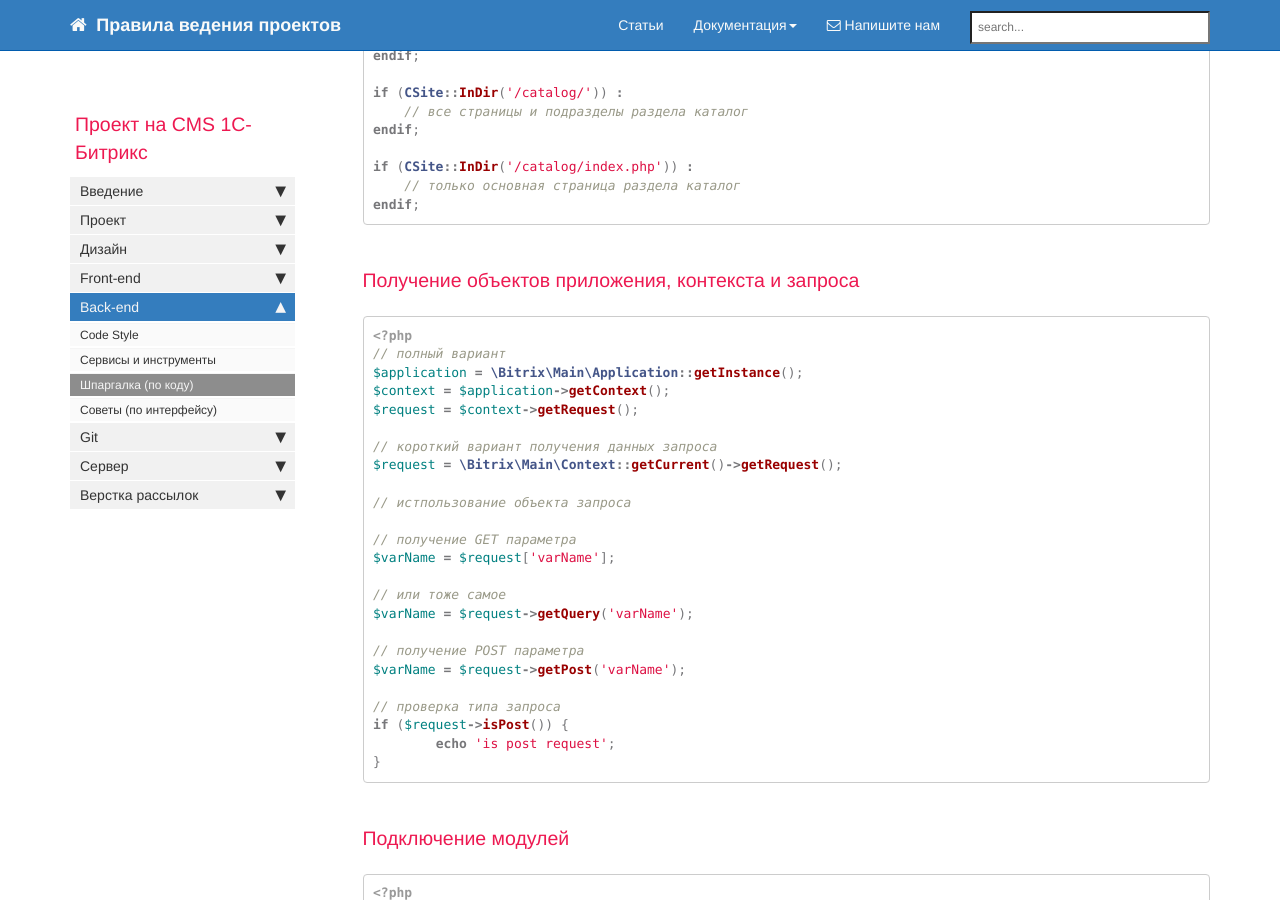
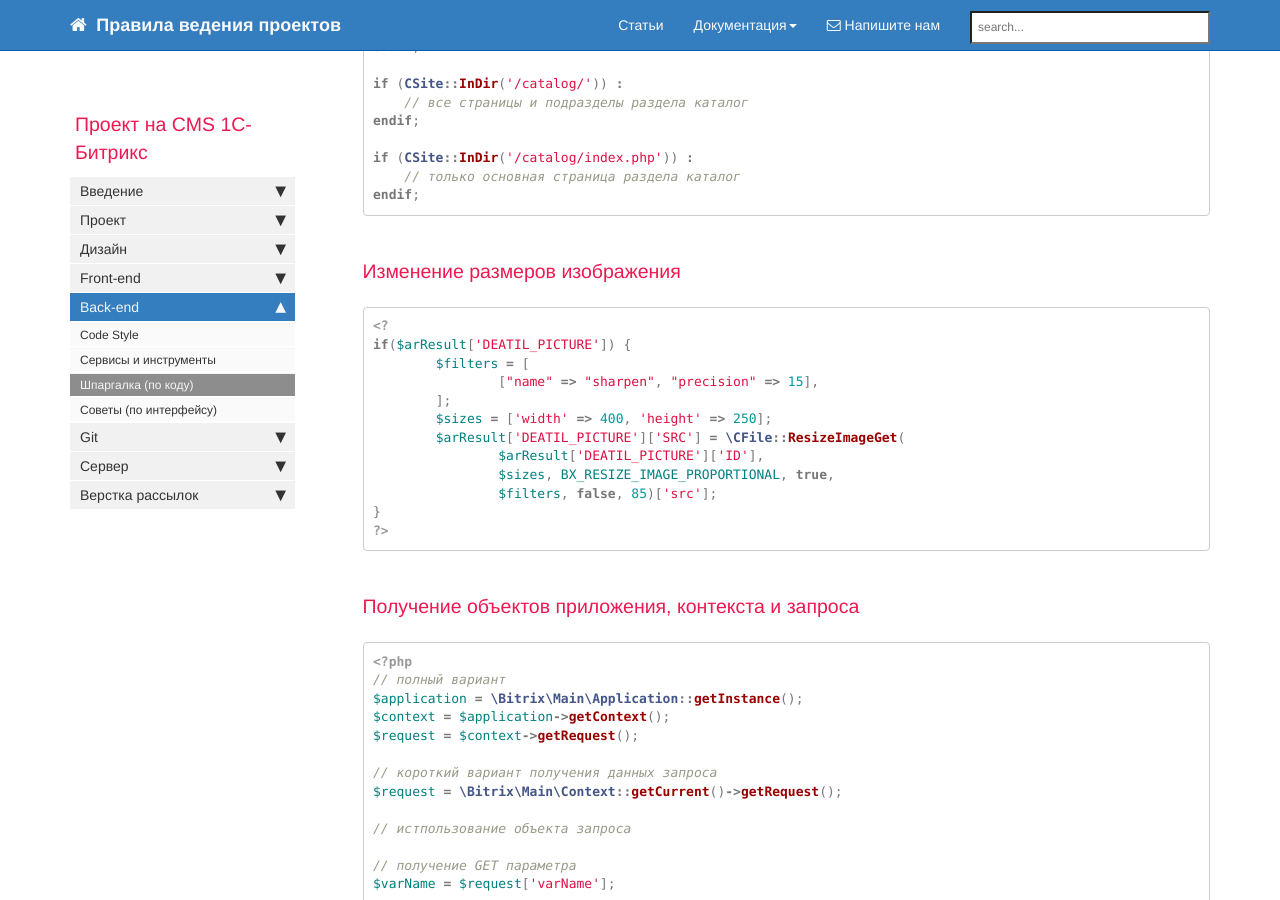
Before and after one commit to gdecider/gdecider.github.io, a Jekyll site: the page built from pages/bx/bx_back-shpora.md, in a window 1280 px wide and 900 px high, scrolled down 5020 px. Built offline with Jekyll 4.4.1, drawn with Linux system fonts in a browser that asks for light colours; nearby versions of some CDN libraries; comment, search, counter and statistics services are not loaded; some of the changed text lies outside the part shown.

Commit message:
Update bx_back-shpora.md

````diff
--- a/pages/bx/bx_back-shpora.md
+++ b/pages/bx/bx_back-shpora.md
@@ -199,6 +198,23 @@ endif;
 if (CSite::InDir('/catalog/index.php')) :
     // только основная страница раздела каталог
 endif;
+```
+
+### Изменение размеров изображения
+
+```php
+<?
+if($arResult['DEATIL_PICTURE']) {
+	$filters = [
+		["name" => "sharpen", "precision" => 15],
+	];
+	$sizes = ['width' => 400, 'height' => 250];
+	$arResult['DEATIL_PICTURE']['SRC'] = \CFile::ResizeImageGet(
+		$arResult['DEATIL_PICTURE']['ID'],
+		$sizes, BX_RESIZE_IMAGE_PROPORTIONAL, true,
+		$filters, false, 85)['src'];
+}
+?>
 ```
 
 ### Получение объектов приложения, контекста и запроса
````
Also changed, not shown: other parts of pages/bx/bx_back-shpora.md (+0 -1 lines).
